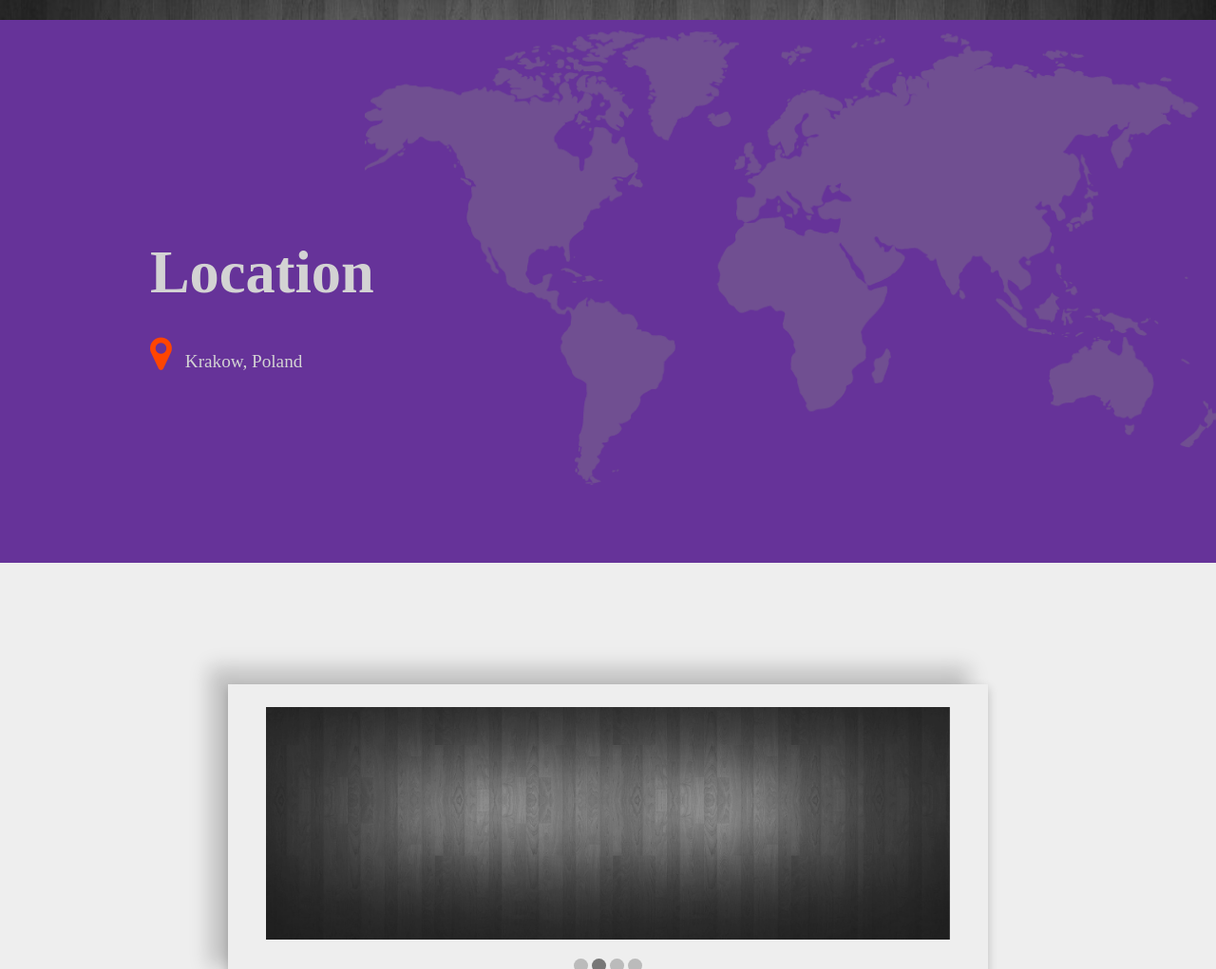
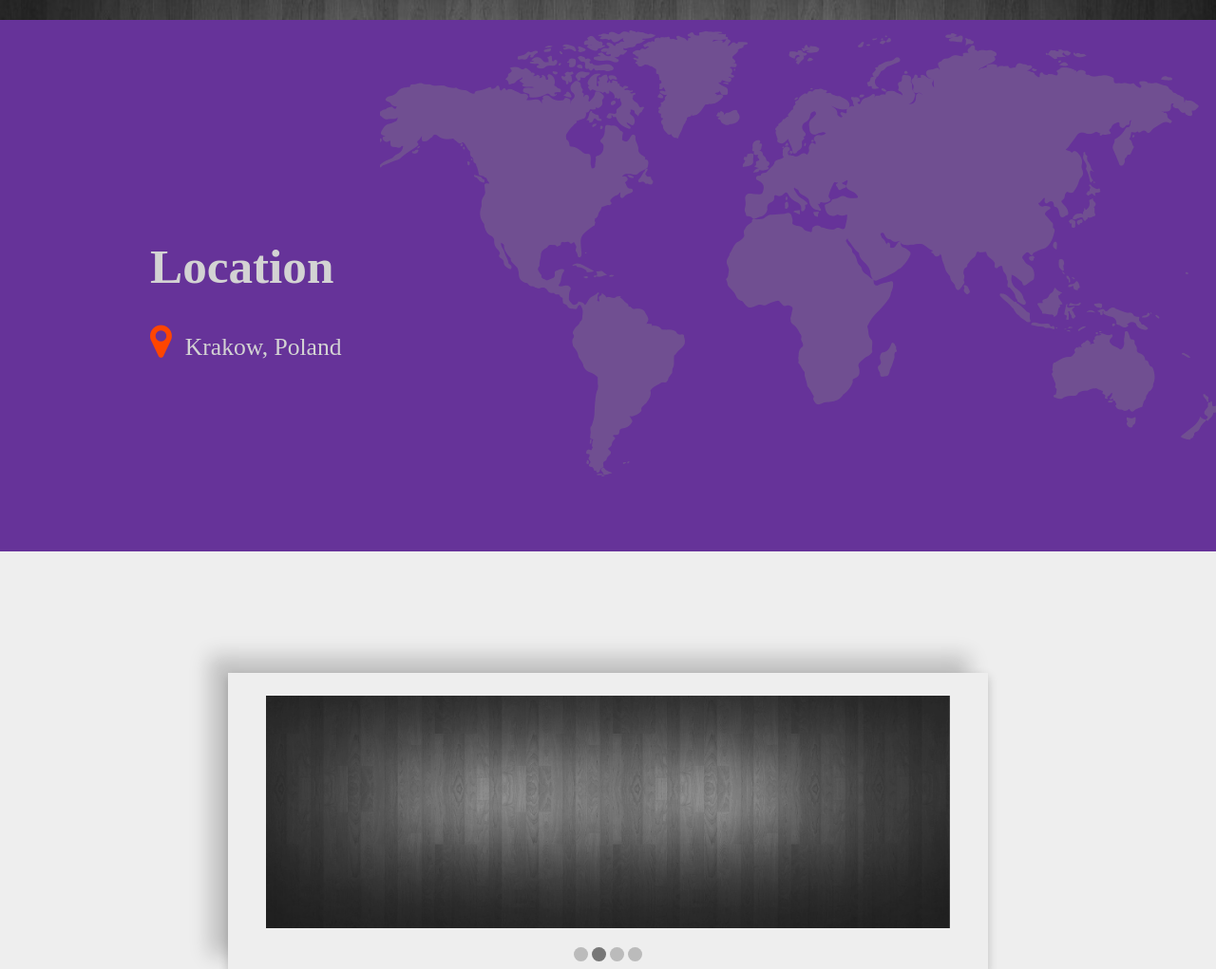
Before and after one commit to rusty-2/personal-website-app, a plain HTML site: page index.html in a window 1280 px wide. Shown: the part 1035-2056 px from the top of the page at 95% size. Drawn offline with nearby package versions, Linux system fonts and the light colour scheme.

Commit message:
change location font-size

```diff
--- a/main.css
+++ b/main.css
@@ -273,7 +273,6 @@ h1 {
 }
 
 #map-container {
-    width: 70%;
     position: absolute;
     right: 0px;
 }
@@ -285,7 +284,7 @@ h1 {
 #location-header {
     margin: 0;
     padding: 30px;
-    font-size: 390%;
+    font-size: 4vw;
     color: lightgray;
 }
 
@@ -304,7 +303,7 @@ h1 {
 
 #location-text {
     color: lightgray;
-    font-size: 120%;
+    font-size: 2vw;
 }
 
 #home {
```
